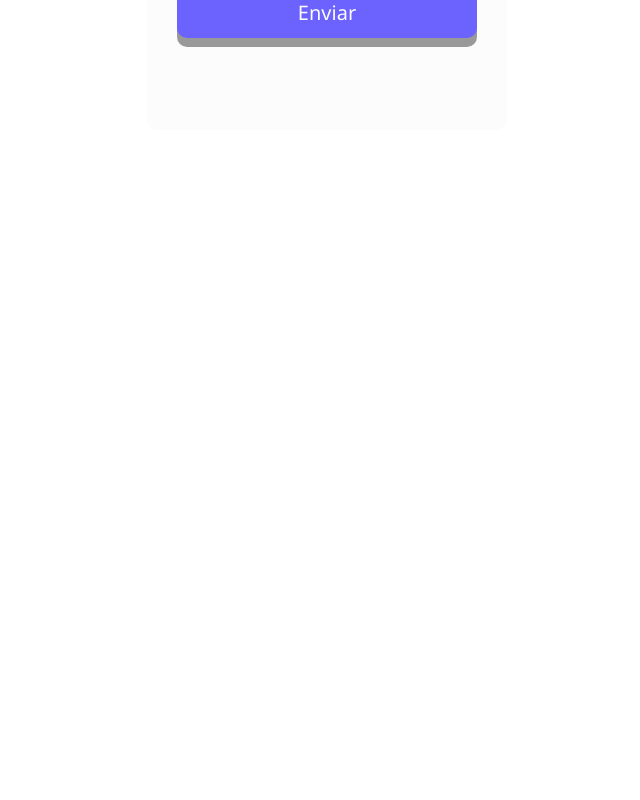
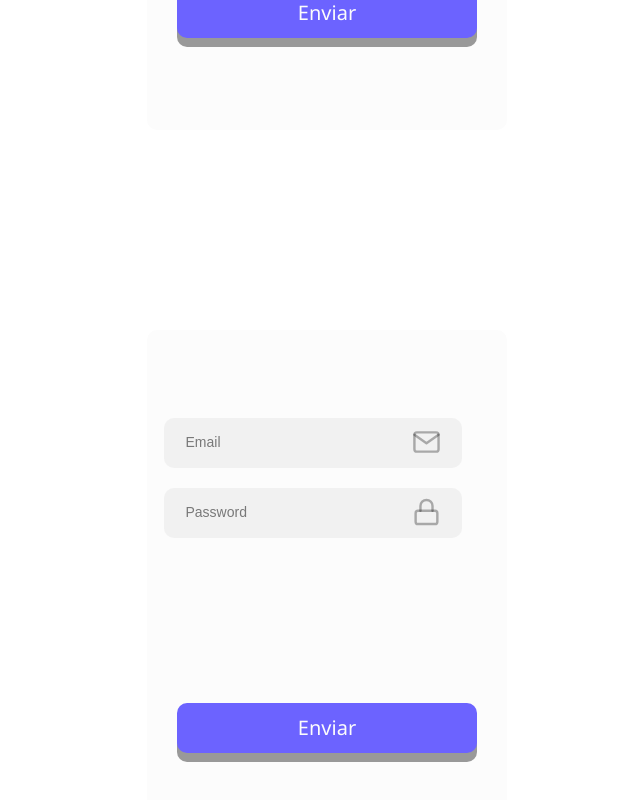
Before and after one commit to arteagaluis/teliot-webapp-react, a Next.js app: page / in a window 1280 px wide. Shown: the part 620-1420 px from the top of the page, without its empty margins (313-953 px from the left). Before the commit the page ends 800 px from the top, so only its background shows below. Built offline with nearby package versions, Linux system fonts and the light colour scheme.

Commit message:
Ajustes minimos

```diff
--- a/src/app/page.js
+++ b/src/app/page.js
@@ -1,21 +1,13 @@
 'use client';
-import BarraProgreso from '@/components/barraProgreso';
-import styles from './styles.module.scss';
-import Input from '@/components/Input';
+
 import Register from '@/components/Register';
+import Login from '@/components/Login';
 
 export default function Home() {
-  const onChange = (e) => {
-    console.log(e.target.name);
-  };
-
-  const onBlur = (e) => {
-    console.log(e);
-  };
-
-  const onFocus = (e) => {
-    console.log(e);
-  };
-
-  return <Register />;
+  return (
+    <>
+      <Register />
+      <Login />
+    </>
+  );
 }
--- /dev/null
+++ b/src/components/Login/index.jsx
@@ -0,0 +1,40 @@
+import React from 'react';
+import styles from './styles.module.scss';
+import useLogin from './useLogin';
+import Input from '../Input/index.jsx';
+import Button from '../Button/index.jsx';
+
+const Login = () => {
+  const { handleChange, form, handleSubmit } = useLogin();
+  return (
+    <>
+      <form className={styles.form} onSubmit={handleSubmit}>
+        <div className={styles.container}>
+          <div>
+            <Input
+              name={'email'}
+              placeholder={'Email'}
+              onChange={handleChange}
+              type={'email'}
+              icon={'img/icon/mail-icon.svg'}
+              value={form.email}
+            />
+
+            <Input
+              name={'password'}
+              placeholder={'Password'}
+              onChange={handleChange}
+              type={'password'}
+              icon={'img/icon/lock-icon.svg'}
+              value={form.password}
+            />
+          </div>
+
+          <Button name={'Enviar'} type={'submit'} />
+        </div>
+      </form>
+    </>
+  );
+};
+
+export default Login;
--- /dev/null
+++ b/src/components/Login/styles.module.scss
@@ -0,0 +1,17 @@
+.form{
+    display: flex;
+    justify-content: center;
+    align-items: center;
+    height: 100vh
+
+}
+.container{
+    width: 360px;
+    height: 500px;
+    background-color: rgba(252, 252, 252, 1);
+    border-radius: 10px;
+    display: flex;
+    flex-direction: column;
+    justify-content: space-around;
+    align-items: center;
+}
--- /dev/null
+++ b/src/components/Login/useLogin.js
@@ -0,0 +1,28 @@
+import { useState } from 'react';
+
+const useLogin = () => {
+  const [form, setForm] = useState({
+    email: '',
+    password: '',
+  });
+
+  const handleChange = (e) => {
+    setForm((prevState) => ({
+      ...prevState,
+      [e.target.name]: e.target.value,
+    }));
+  };
+
+  const handleSubmit = (e) => {
+    e.preventDefault();
+    console.log('submit');
+  };
+
+  return {
+    handleChange,
+    form,
+    handleSubmit,
+  };
+};
+
+export default useLogin;
```
